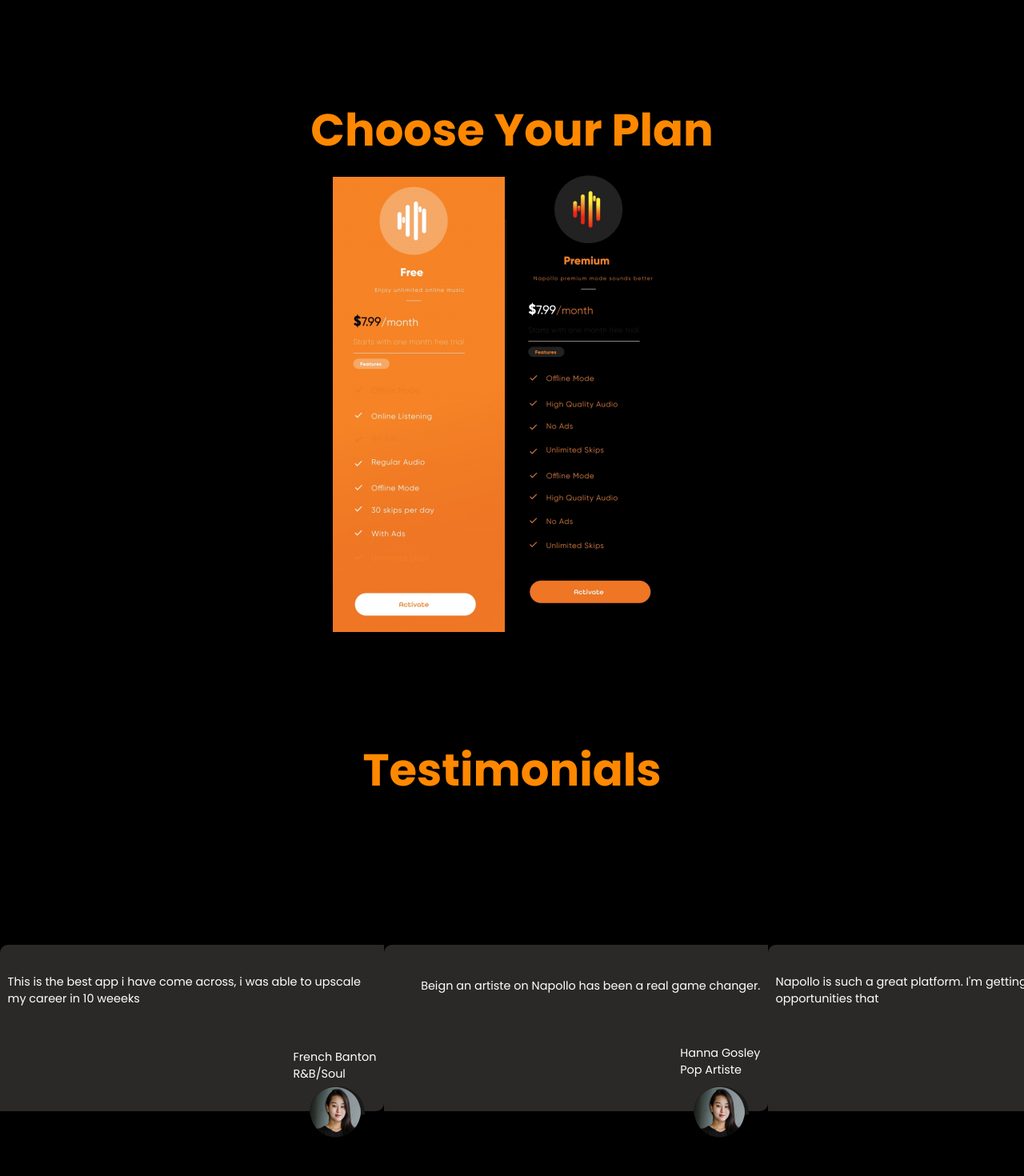
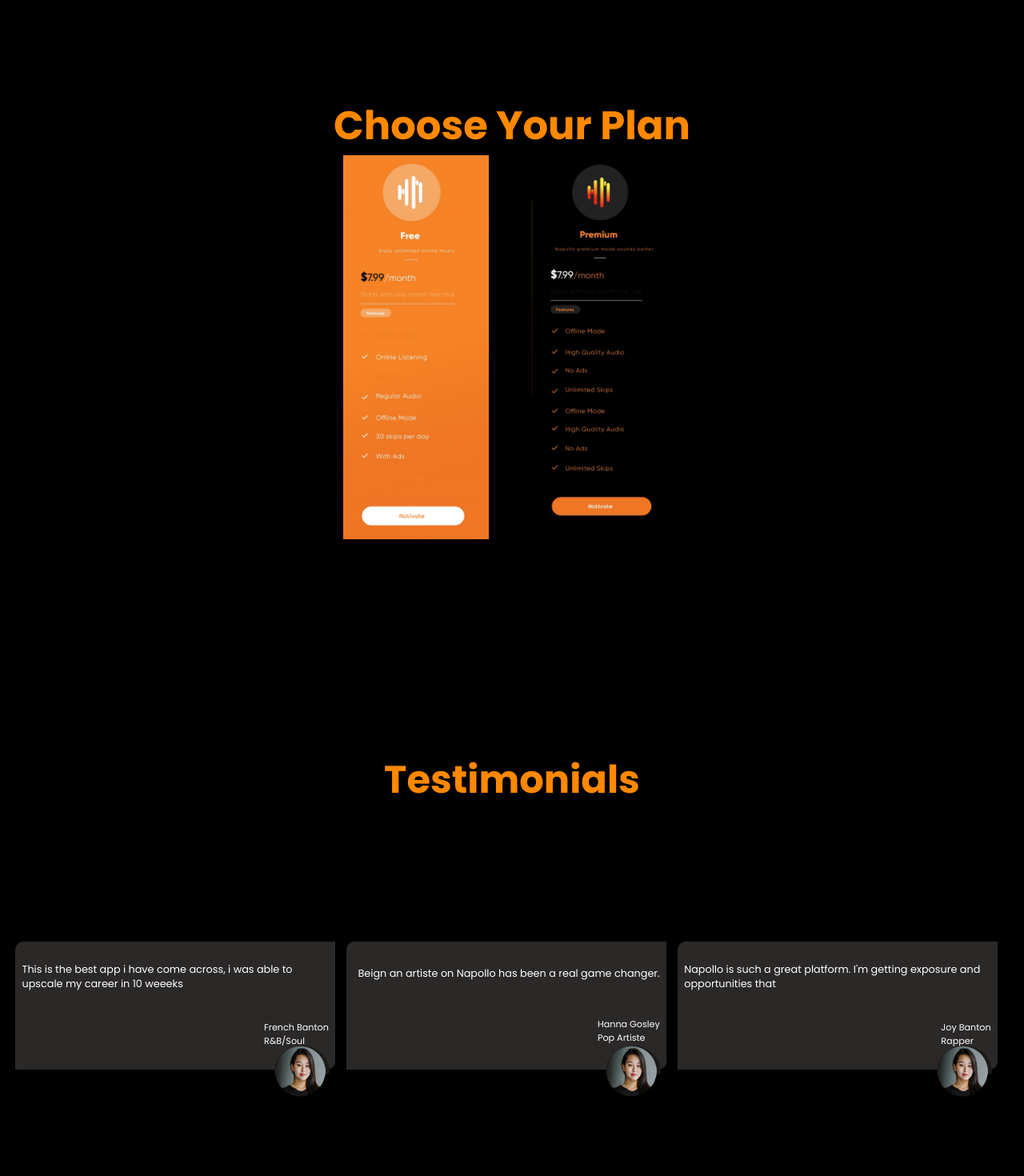
Before and after one commit to ejezie/Napollo, a React (Create React App) app: page / in a window 1280 px wide. Shown: the part 3880-5350 px from the top of the page at 80% size. Built offline with nearby package versions, Linux system fonts and the light colour scheme; some icons are missing.

Commit message:
screen optimisation

```diff
--- a/src/styles/card.scss
+++ b/src/styles/card.scss
@@ -8,20 +8,20 @@
     justify-content: space-around;
     flex-direction: column;
     background-color: rgba(54, 51, 51, 0.8);
-    height: 13rem;
-    width: 30rem;
+    height: 10rem;
+    width: 25rem;
     border-radius: 10px 0 10px 0;
     padding: 2%;
     .card__text {
-      font-size: 0.9rem;
+      font-size: 0.8rem;
     }
     .name__genre {
         // margin-bottom: 5%;
       .card__name {
-        font-size: 0.9rem;
+        font-size: 0.7rem;
       }
       .card__genre {
-        font-size: 0.9rem;
+        font-size: 0.7rem;
       }
     }
   }
@@ -31,6 +31,6 @@
     bottom: 0;
     right: 0;
     border-radius: 50%;
-    margin: 0% 5% -7% 0%;
+    margin: 0% 5% -8.5% 0%;
   }
 }
--- a/src/styles/landing.scss
+++ b/src/styles/landing.scss
@@ -248,18 +248,28 @@
       flex-direction: column;
       .six__header {
         color: rgb(255, 136, 0);
-        font-size: 3.5rem;
+        font-size: 3.1rem;
       }
       .six__image__wrap {
-        //
+        .planone {
+          height: 30rem;
+          width: 15rem;
+          object-fit: contain;
+        }
+        .plantwo {
+          height: 30rem;
+          width: 15rem;
+          object-fit: contain;
+        }
       }
     }
   }
   #seven {
     height: 100vh;
     width: 100%;
+    padding: 1.5%;
     .seven__header {
-      font-size: 3.5rem;
+      font-size: 3rem;
       color: rgb(255, 136, 0);
       text-align: center;
     }
@@ -283,7 +293,7 @@
       .eight__text {
         width: 30%;
         .eight__header {
-          font-size: 3.2rem;
+          font-size: 2.5rem;
           color: rgb(255, 136, 0);
         }
         p {
@@ -303,6 +313,7 @@
   #footer {
     height: 50vh;
     width: 100%;
+    font-size: 0.7rem;
     .footer__wrap {
       background-color: rgba(54, 51, 51, 0.8);
       height: 50vh;
@@ -315,7 +326,7 @@
         align-items: center;
         justify-content: space-between;
         flex-direction: column;
-        height: 35%;
+        height: 50%;
         img {
           height: 5rem;
           width: 5rem;
@@ -332,13 +343,14 @@
         display: grid;
         grid-template-columns: repeat(4, 1fr);
         width: 40%;
+        height: 70%;
       }
       .footer__right {
         display: flex;
         align-items: center;
         flex-direction: column;
         justify-content: space-between;
-        height: 45%;
+        height: 55%;
         p {
         }
         .icons {
```
